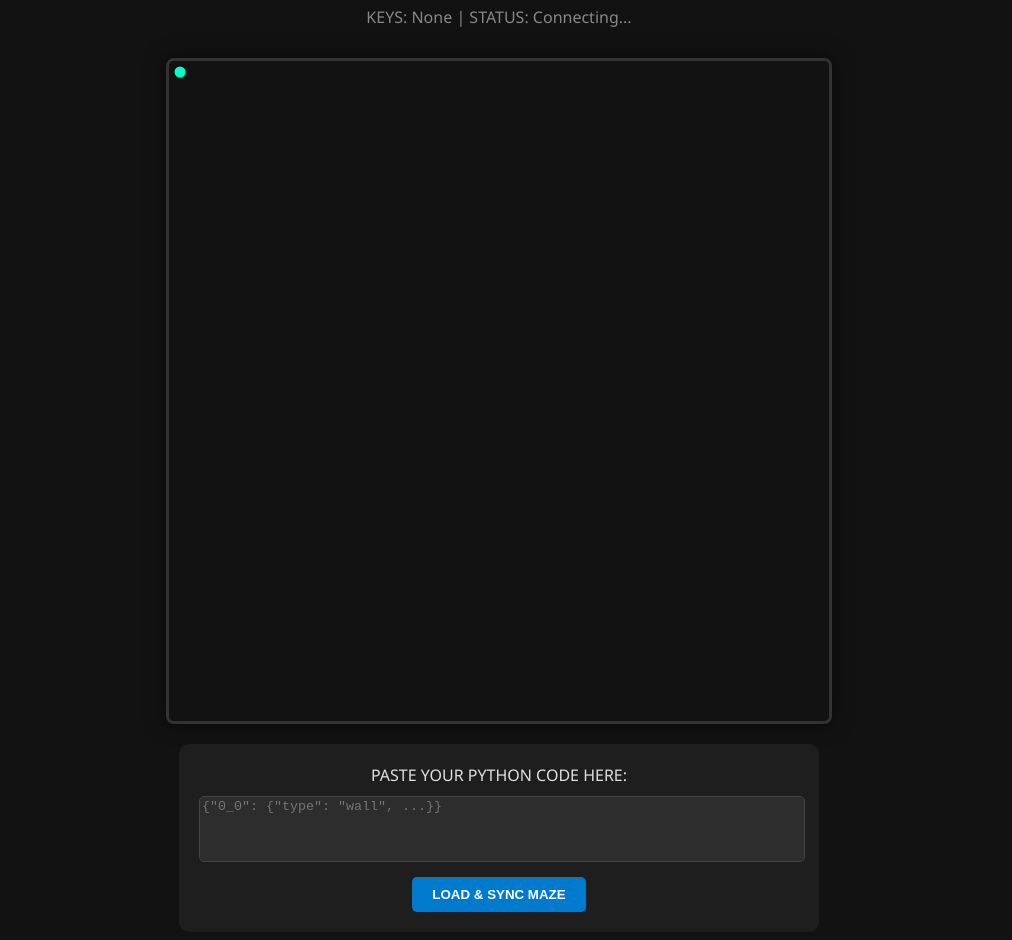
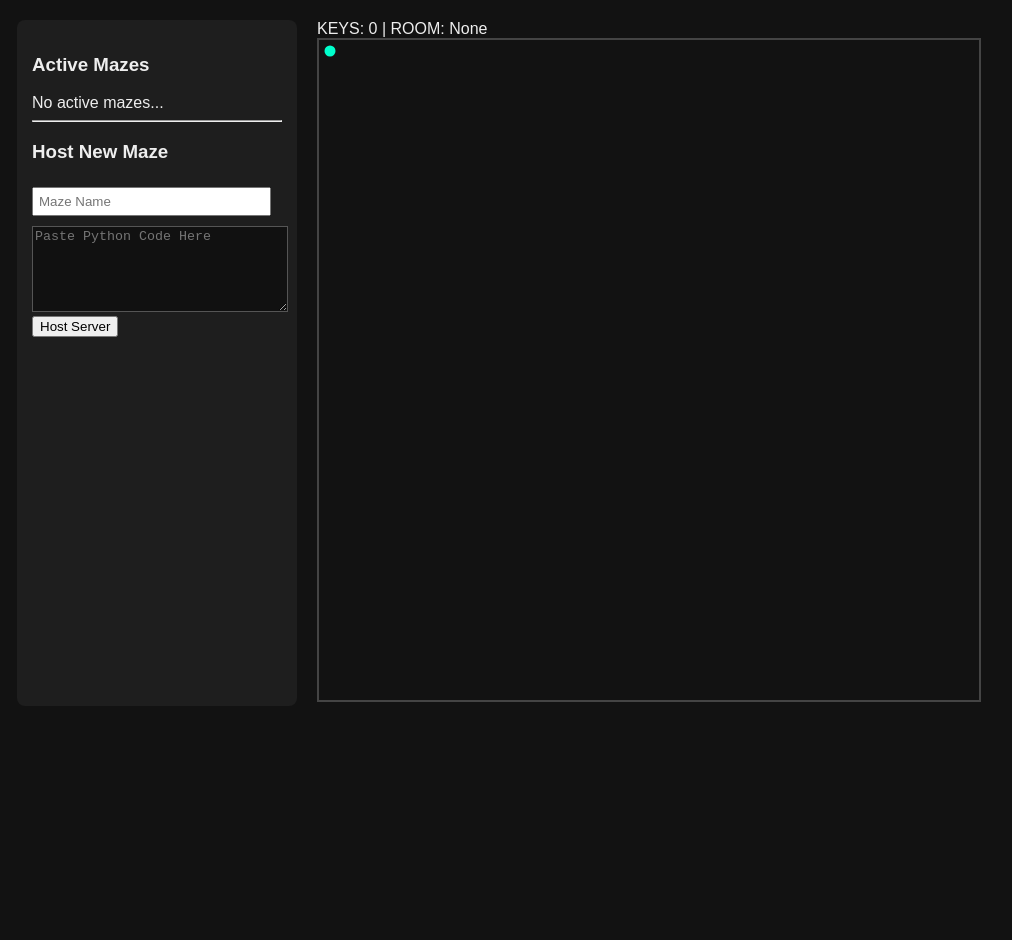
Before and after one commit to UniversalWebX/iminthemaze, a website: page index.html in a window 1280 px wide. Shown: the part 88-1028 px from the top of the page, without its empty margins (141-1153 px from the left). After the commit the page ends 802 px from the top, so only its background shows below. Drawn offline with nearby package versions, Linux system fonts and the light colour scheme; no server answers.

Commit message:
Update index.html

```diff
--- a/index.html
+++ b/index.html
@@ -2,27 +2,36 @@
 <html lang="en">
 <head>
     <meta charset="UTF-8">
-    <title>nah</title>
+    <title>Maze Server List</title>
     <style>
-        body { background: #121212; color: #e0e0e0; font-family: 'Segoe UI', sans-serif; display: flex; flex-direction: column; align-items: center; }
-        canvas { border: 3px solid #333; border-radius: 8px; box-shadow: 0 0 20px rgba(0,0,0,0.5); margin: 20px; cursor: crosshair; }
-        .controls { background: #1e1e1e; padding: 20px; border-radius: 10px; width: 600px; text-align: center; }
-        textarea { width: 100%; height: 60px; background: #2d2d2d; color: #00ffcc; border: 1px solid #444; border-radius: 5px; margin-top: 10px; font-family: monospace; resize: none; }
-        button { background: #007acc; color: white; border: none; padding: 10px 20px; border-radius: 5px; cursor: pointer; font-weight: bold; margin-top: 10px; transition: 0.2s; }
-        button:hover { background: #005f99; }
-        .stats { margin-bottom: 10px; color: #888; }
+        body { background: #121212; color: #eee; font-family: sans-serif; display: flex; flex-direction: column; align-items: center; }
+        .container { display: flex; gap: 20px; margin-top: 20px; }
+        canvas { border: 2px solid #444; background: #000; }
+        .menu { width: 250px; background: #1e1e1e; padding: 15px; border-radius: 8px; }
+        .room-item { padding: 10px; background: #333; margin: 5px 0; cursor: pointer; border-radius: 4px; }
+        .room-item:hover { background: #444; }
+        textarea { width: 100%; height: 80px; margin-top: 10px; background: #111; color: #0f0; border: 1px solid #555; }
+        input { width: 90%; padding: 5px; margin-top: 5px; }
     </style>
 </head>
 <body>
-    <h1>MAZE WORLD MULTIPLAYER</h1>
-    <div class="stats">KEYS: <span id="keys">None</span> | STATUS: <span id="status">Connecting...</span></div>
+    <h1>GLOBAL MAZE SERVER</h1>
 
-    <canvas id="gameCanvas"></canvas>
+    <div class="container">
+        <div class="menu">
+            <h3>Active Mazes</h3>
+            <div id="roomList">No active mazes...</div>
+            <hr>
+            <h3>Host New Maze</h3>
+            <input type="text" id="roomName" placeholder="Maze Name">
+            <textarea id="mazeInput" placeholder="Paste Python Code Here"></textarea>
+            <button onclick="hostMaze()">Host Server</button>
+        </div>
 
-    <div class="controls">
-        <label>PASTE YOUR PYTHON CODE HERE:</label>
-        <textarea id="mazeInput" placeholder='{"0_0": {"type": "wall", ...}}'></textarea>
-        <button onclick="loadNewMaze()">LOAD & SYNC MAZE</button>
+        <div class="game-area">
+            <div>KEYS: <span id="keys">0</span> | ROOM: <span id="curRoom">None</span></div>
+            <canvas id="gameCanvas"></canvas>
+        </div>
     </div>
 
     <script src="https://cdn.socket.io/4.5.4/socket.io.min.js"></script>
```
